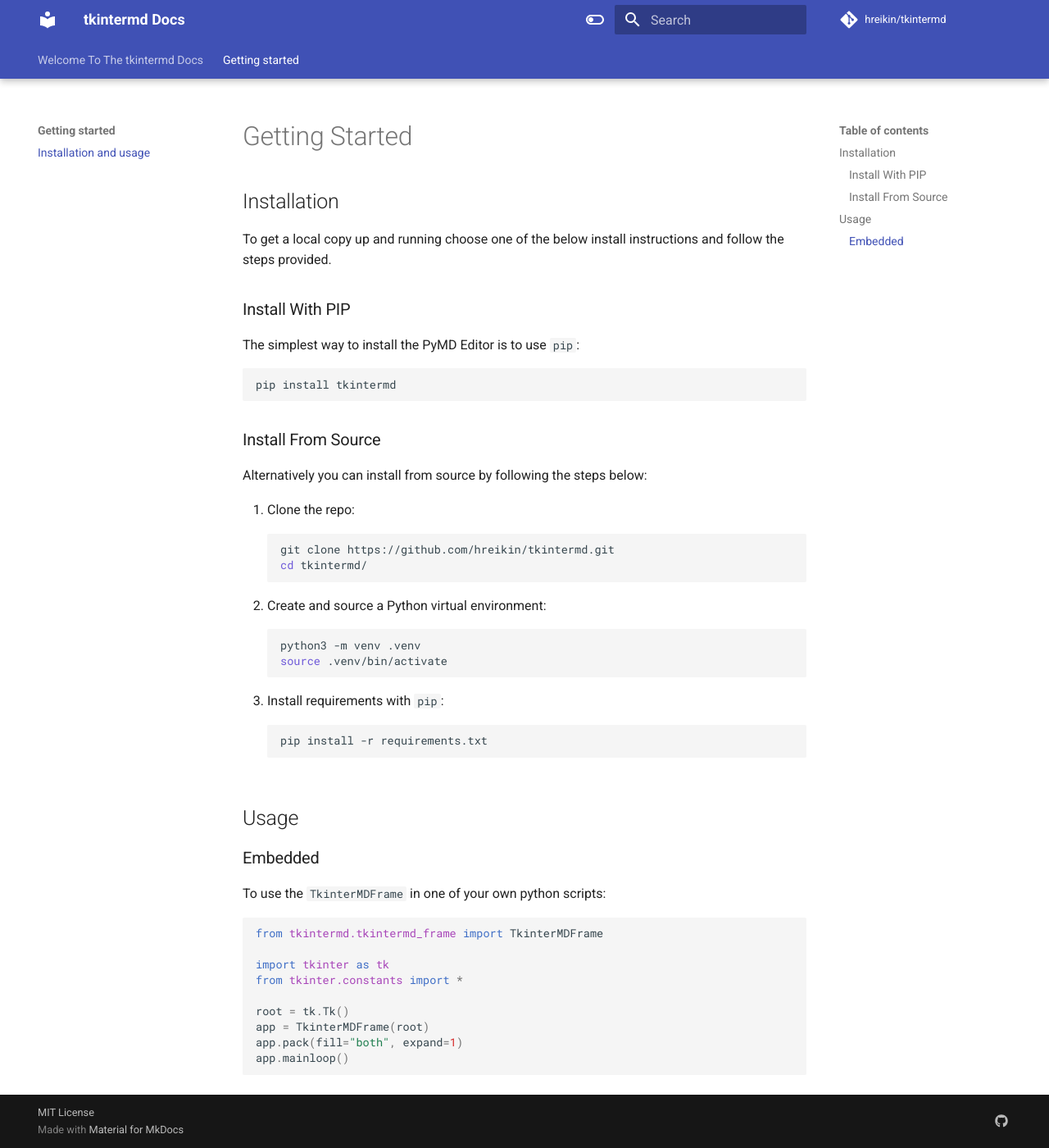
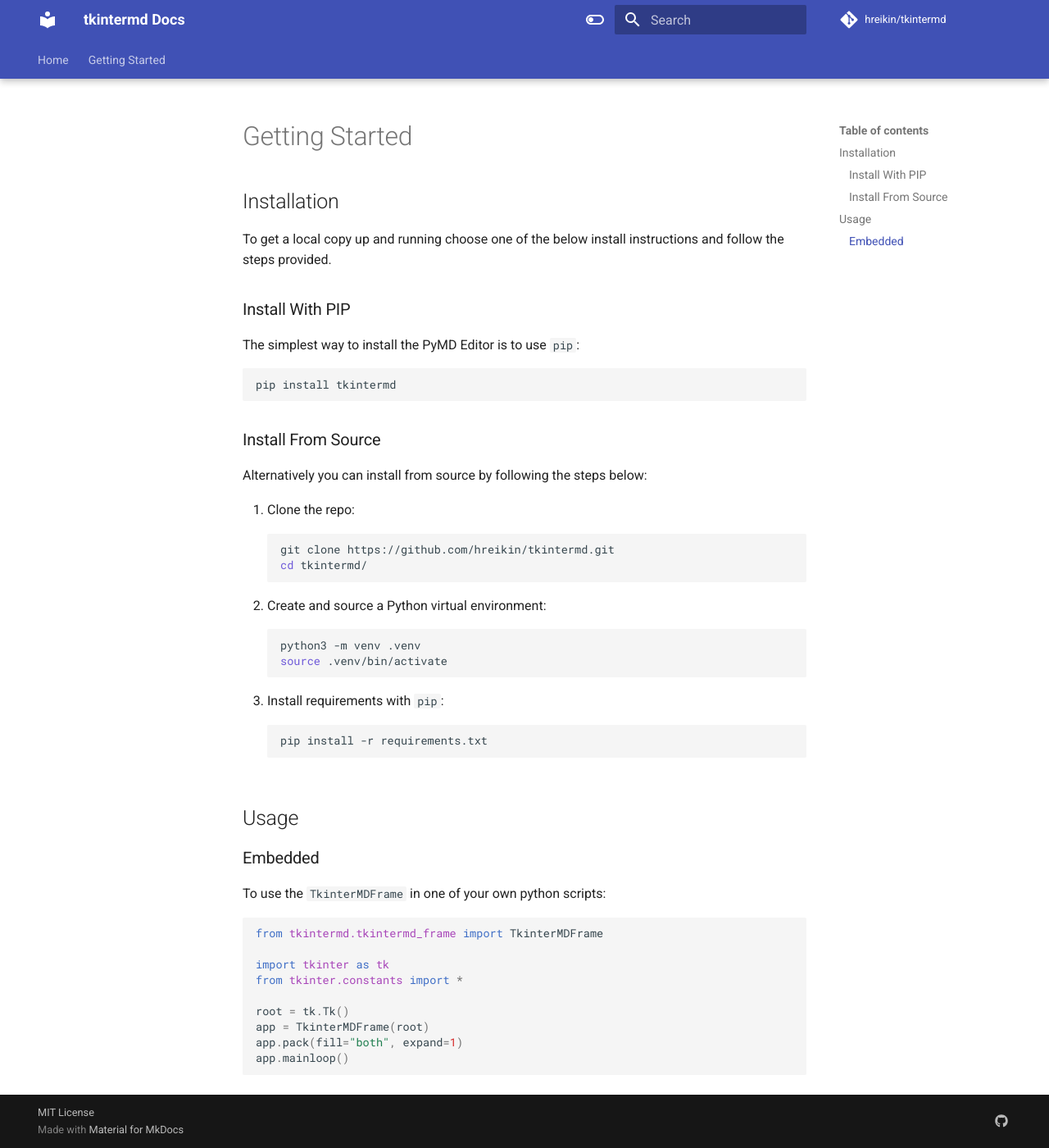
Before and after one commit to hreikin/tkintermd, an MkDocs documentation site: the page built from docs/getting-started/getting-started.md, in a window 1280 px wide and 1400 px high. Shown: the whole window at 82% size. Built offline with MkDocs 1.6.1 and Material for MkDocs 9.7.7, drawn with Linux system fonts in a browser that asks for light colours; comment, search, counter and statistics services are not loaded; some of the changed lines change nothing that is shown.

Commit message:
Simple navigation created and file renamed.

```diff
--- a/mkdocs.yml
+++ b/mkdocs.yml
@@ -73,3 +73,6 @@
   - pymdownx.tasklist:
       custom_checkbox: true
   - pymdownx.tilde
+nav:
+  - Home: 'index.md'
+  - Getting Started: 'getting-started/installation-and-usage.md'
```
Also changed, not shown: docs/getting-started/getting-started.md (renamed from docs/getting-started/installation-and-usage.md).
